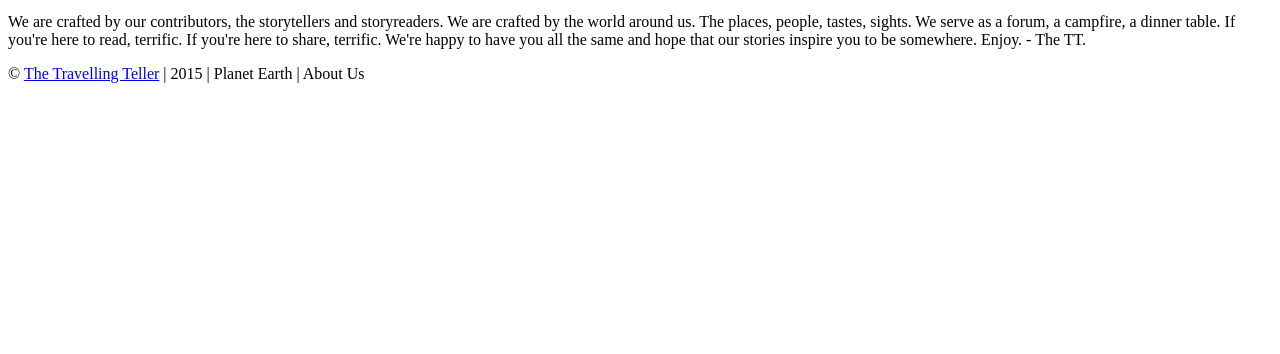
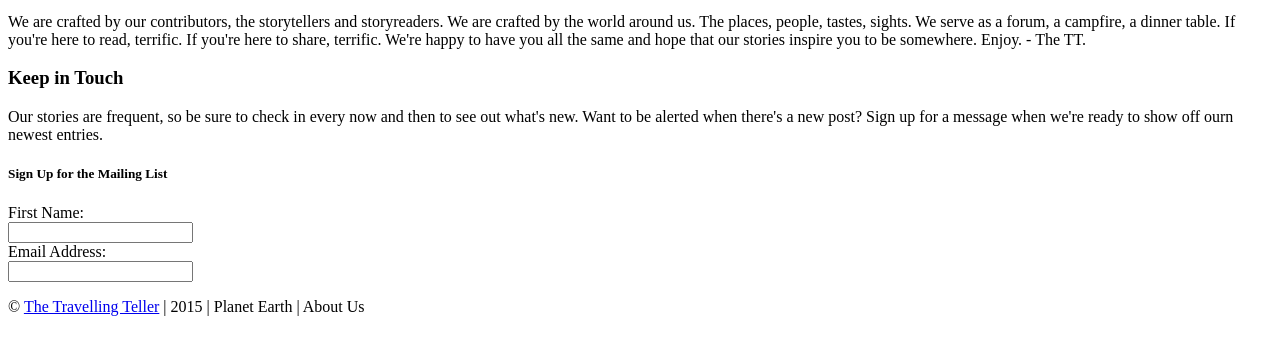
Before and after one commit to LindseyCWilcox/portfolio, a plain HTML site: page about-us.html in a window 1280 px wide. Shown: the part 196-550 px from the top of the page. Drawn offline with Linux system fonts and the light colour scheme.

Commit message:
Changed wording

```diff
--- a/about-us.html
+++ b/about-us.html
@@ -12,5 +12,15 @@
     <h3>Who We Are</h3>
     <p>We are storytellers. We are movers. We are livers and doers and readers and writers. We believe traveling should be a self-experienced event, not something you copy from a book or a blog or a TV show. These are our stories, each independent and self-standing like the many places we visit, yet much more powerful in unison. We travel to live and see, do and learn, write and be. We don't believe travelling is the culination of selfies, flights logged, and tours booked, but rather the sum of your experience seeing, feeling, doing, and ultimately, being. That is the goal. Not to go abroad, but to be a traveller and return with a story. You choose to share if you like.</p>
     <p>We are crafted by our contributors, the storytellers and storyreaders. We are crafted by the world around us. The places, people, tastes, sights. We serve as a forum, a campfire, a dinner table. If you're here to read, terrific. If you're here to share, terrific. We're happy to have you all the same and hope that our stories inspire you to be somewhere. Enjoy. - The TT.</p>
+    <h3>Keep in Touch</h3>
+    <p>Our stories are frequent, so be sure to check in every now and then to see out what's new. Want to be alerted when there's a new post? Sign up for a message when we're ready to show off ourn newest entries.</p>
+   <h5>Sign Up for the Mailing List</h5>
+   <form><p>
+   First Name:<br>
+   <input type="text" name="firstname">
+   <br>
+   Email Address:<br>
+   <input type="text" name="emailaddress">
+     </p></form>
   </article>
   <footer>&copy; <a href="index.html" target="_blank">The Travelling Teller</a> | 2015 | Planet Earth | About Us </footer>
```
Also changed, not shown: index.html (+1 -1 lines).
